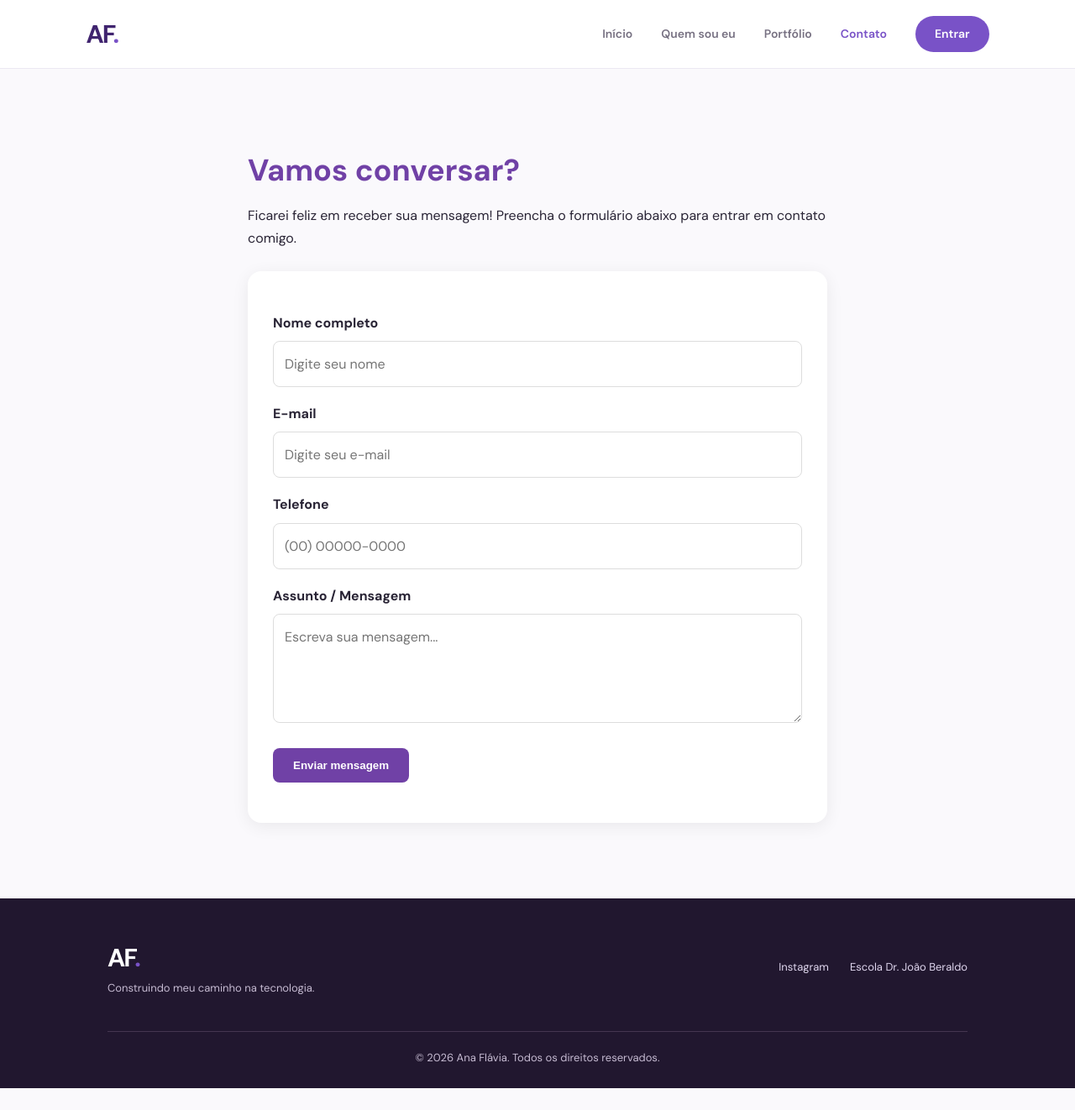
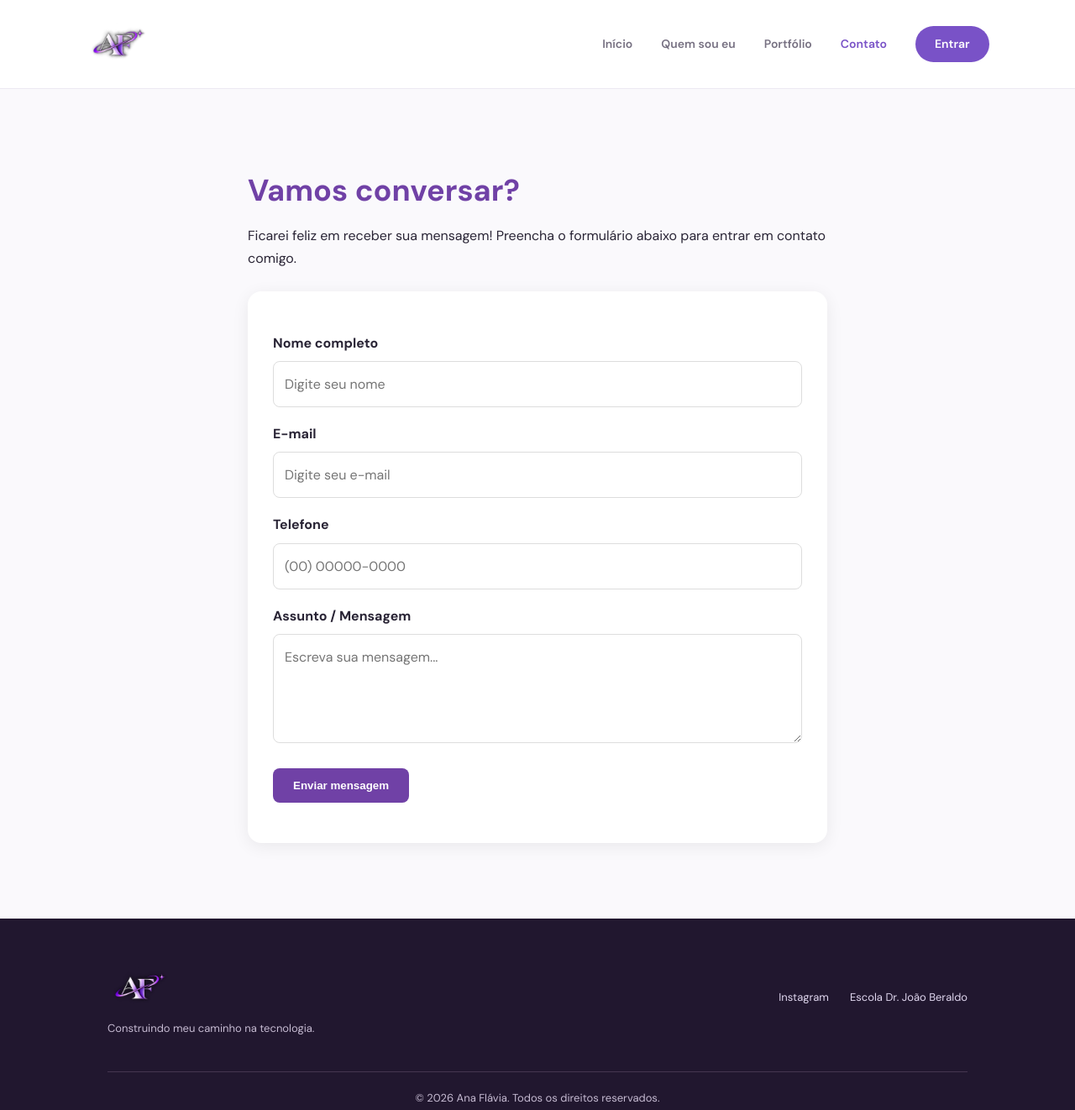
Before and after one commit to ana9058678-coder/meu-portfolio, a plain HTML site: page contato.html in a window 1280 px wide. Shown: the whole page at 84% size. Before the commit the page ends 1296 px from the top, so only its background shows below. Drawn offline with nearby package versions, Linux system fonts and the light colour scheme.

Commit message:
Replace logo text with image in contato.html

```diff
--- a/contato.html
+++ b/contato.html
@@ -92,7 +92,10 @@
 <body>
 
   <header class="cabecalho">
-    <a href="index.html" class="logo">AF<span>.</span></a>
+    <a href="index.html" class="logo">
+      <img src="imagens/logo-af.png" alt="Logo AF"
+        style="width: 75px; height: 75px; object-fit: contain; vertical-align: middle;">
+    </a>
 
     <nav class="menu">
       <a href="index.html">Início</a>
@@ -165,7 +168,10 @@
 
   <footer class="rodape">
     <div>
-      <a href="index.html" class="logo">AF<span>.</span></a>
+      <a href="index.html" class="logo">
+        <img src="imagens/logo-af.png" alt="Logo AF"
+          style="width: 75px; height: 75px; object-fit: contain; vertical-align: middle;">
+      </a>
       <p>Construindo meu caminho na tecnologia.</p>
     </div>
 
```
